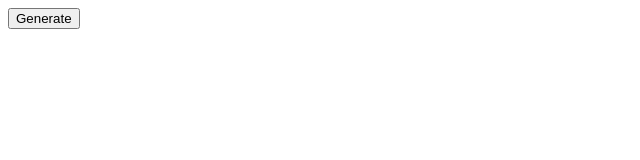
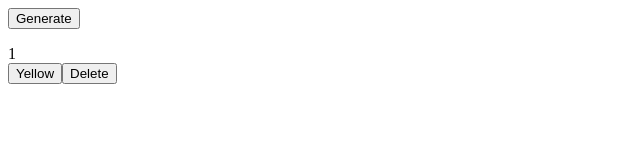
Before and after one commit to MatthewHeinrich/Color-Swap-Code-Challenge, a plain HTML site: page index.html in a window 1280 px wide. Both pictures are taken after a click on the button "Generate". Shown: the whole page, without its empty margins (0-640 px from the left). Drawn offline with Linux system fonts and the light colour scheme.

Commit message:
made buttons with counter

```diff
--- a/index.html
+++ b/index.html
@@ -13,5 +13,15 @@
 
     <button id="generateButton">Generate</button>
 
+    <div class="divIn">
+        <div class="newColorDiv">
+            <p class="counter">
+
+            </p>
+        </div>
+
+
+    </div>
+
 </body>
 </html>
--- a/script/client.js
+++ b/script/client.js
@@ -1,5 +1,13 @@
 $(document).ready(onReady);
 
+let count = 0;
+
 function onReady() {
-    console.log('JQ');
+    $('#generateButton').on('click', generateColorSwap);
 }
+
+function generateColorSwap() {
+    count++;
+    $('.divIn').append(count);
+    $('.divIn').append('<div><button>Yellow</button><button>Delete</button></div>');
+}
--- a/styles/styles.css
+++ b/styles/styles.css
@@ -0,0 +1,3 @@
+.newSwapButtons{
+    /* float: right; */
+}
```
